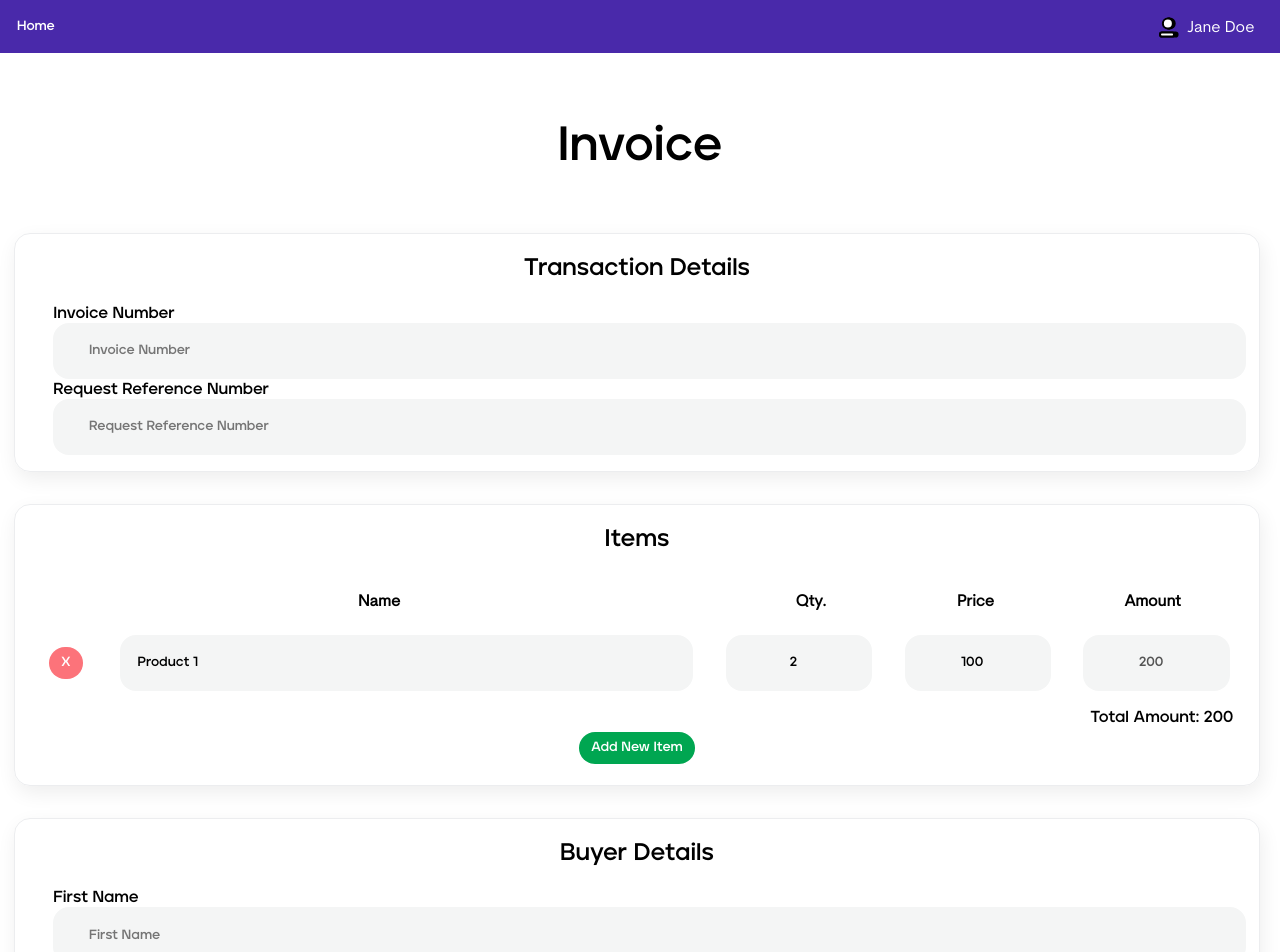
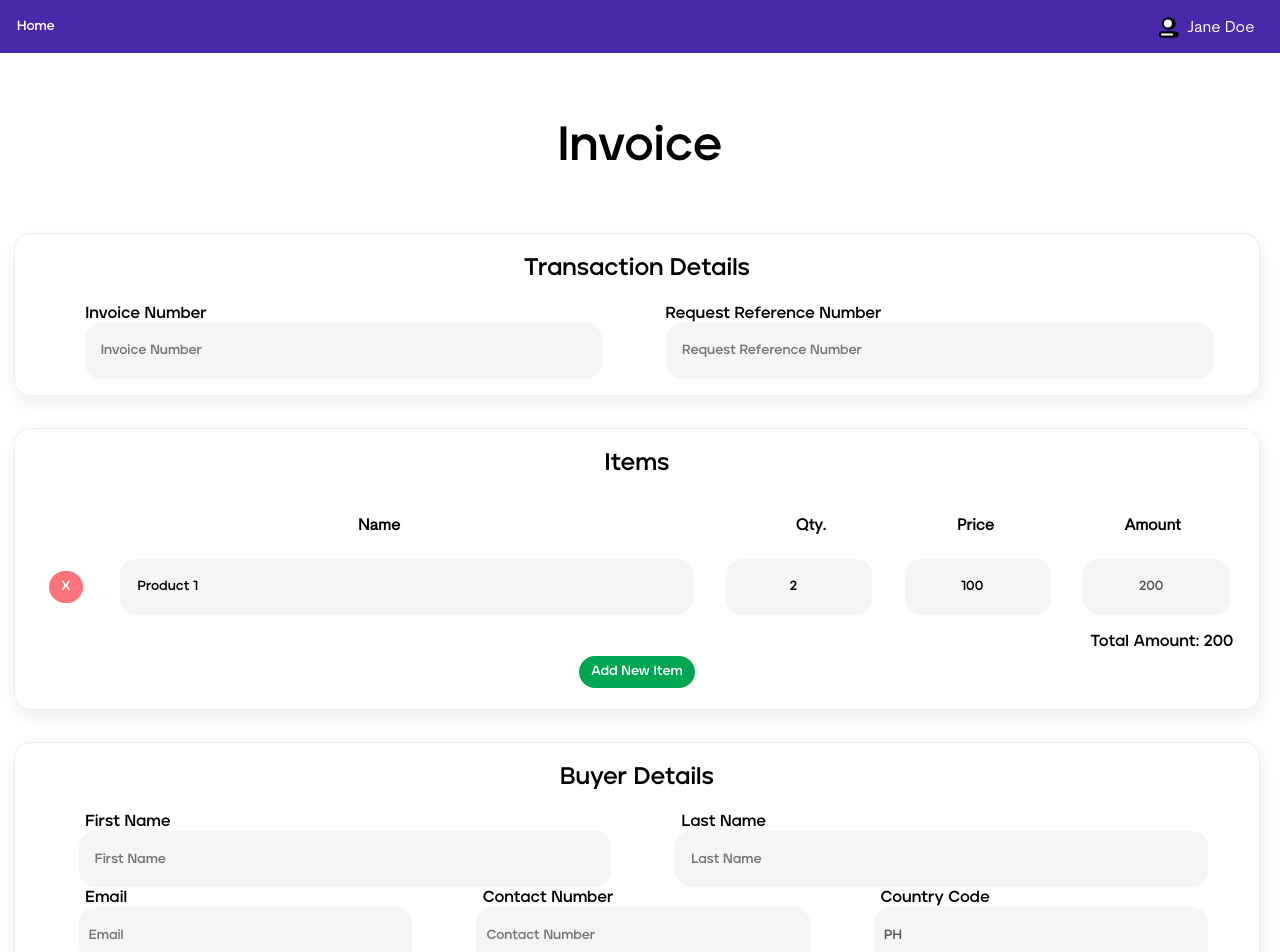
Before and after one commit to PayMaya/maya-demo-invoice-link-ts, a React (Create React App) app: page / in a window 1280 px wide. Shown: the top 952 px of the page. Built offline with nearby package versions, Linux system fonts and the light colour scheme; no server answers.

Commit message:
changed form layouts

```diff
--- a/src/App.css
+++ b/src/App.css
@@ -278,13 +278,22 @@ p {
   font-weight: bold;
 }
 
-.transaction-form-layout .container {
+.transaction-form-layout .input-row-container {
+  display: flex;
+  flex-direction: row;
+  flex-wrap: wrap;
+  justify-content: space-between;
   margin: 0px 2vw
 }
 
-.transaction-form-layout .container input {
+.transaction-form-layout .input-row-container input {
   margin: 0px 1vw;
   width: 100%
+}
+.transaction-form-layout .input-row-container .input-container {
+  display: inline;
+  flex-grow: 1;
+  margin: 0 2.5vw;
 }
 
 .buyer-form-layout {
@@ -292,13 +301,23 @@ p {
   font-weight: bold;
 }
 
-.buyer-form-layout .container {
+.buyer-form-layout .input-row-container {
+  display: flex;
+  flex-direction: row;
+  flex-wrap: wrap;
+  justify-content: space-between;
   margin: 0px 2vw
 }
 
-.buyer-form-layout .container input {
-  margin: 0px 1vw;
-  width: 100%
+.buyer-form-layout .input-row-container input {
+  margin: 0px 0.5vw;
+  width: 100%;
+}
+
+.buyer-form-layout .input-row-container .input-container {
+  display: inline;
+  flex-grow: 1;
+  margin: 0 2.5vw;
 }
 
 .submit-btn-container {
--- a/src/components/BuyerForm.tsx
+++ b/src/components/BuyerForm.tsx
@@ -2,7 +2,8 @@ function BuyerForm() {
     return (
         <>
             <div className="buyer-form-layout">
-                <div className="container">
+                <div className="input-row-container">
+                    <div className="input-container">
                         <label className="item"> First Name </label> <br />
                         <input
                             type="text"
@@ -12,7 +13,7 @@ function BuyerForm() {
                             required
                         />
                     </div>
-                <div className="container">
+                    <div className="input-container">
                         <label className="item"> Last Name </label> <br />
                         <input
                             type="text"
@@ -22,7 +23,9 @@ function BuyerForm() {
                             required
                         />
                     </div>
-                <div className="container">
+                </div>
+                <div className="input-row-container">
+                    <div className="input-container">
                         <label className="item"> Email </label> <br />
                         <input
                             type="email"
@@ -32,7 +35,7 @@ function BuyerForm() {
                             required
                         />
                     </div>
-                <div className="container">
+                    <div className="input-container">
                         <label className="item"> Contact Number </label> <br />
                         <input
                             type="text"
@@ -42,7 +45,7 @@ function BuyerForm() {
                             required
                         />
                     </div>
-                <div className="container">
+                    <div className="input-container">
                         <label className="item"> Country Code </label> <br />
                         <input
                             type="text"
@@ -55,6 +58,7 @@ function BuyerForm() {
                         />
                     </div>
                 </div>
+            </div>
         </>
     )
 }
--- a/src/components/TransactionForm.tsx
+++ b/src/components/TransactionForm.tsx
@@ -2,7 +2,8 @@ function TransactionForm() {
     return (
         <>
             <div className="transaction-form-layout">
-                <div className="container">
+                <div className="input-row-container">
+                    <div className="input-container">
                         <label className="item"> Invoice Number </label> <br />
                         <input
                             type="text"
@@ -12,7 +13,7 @@ function TransactionForm() {
                             required
                         />
                     </div>
-                <div className="container">
+                    <div className="input-container">
                         <label className="item"> Request Reference Number </label> <br />
                         <input
                             type="text"
@@ -23,6 +24,7 @@ function TransactionForm() {
                         />
                     </div>
                 </div>
+            </div>
         </>
     )
 }
```
Lines whose indentation alone changed are shown as unchanged.
